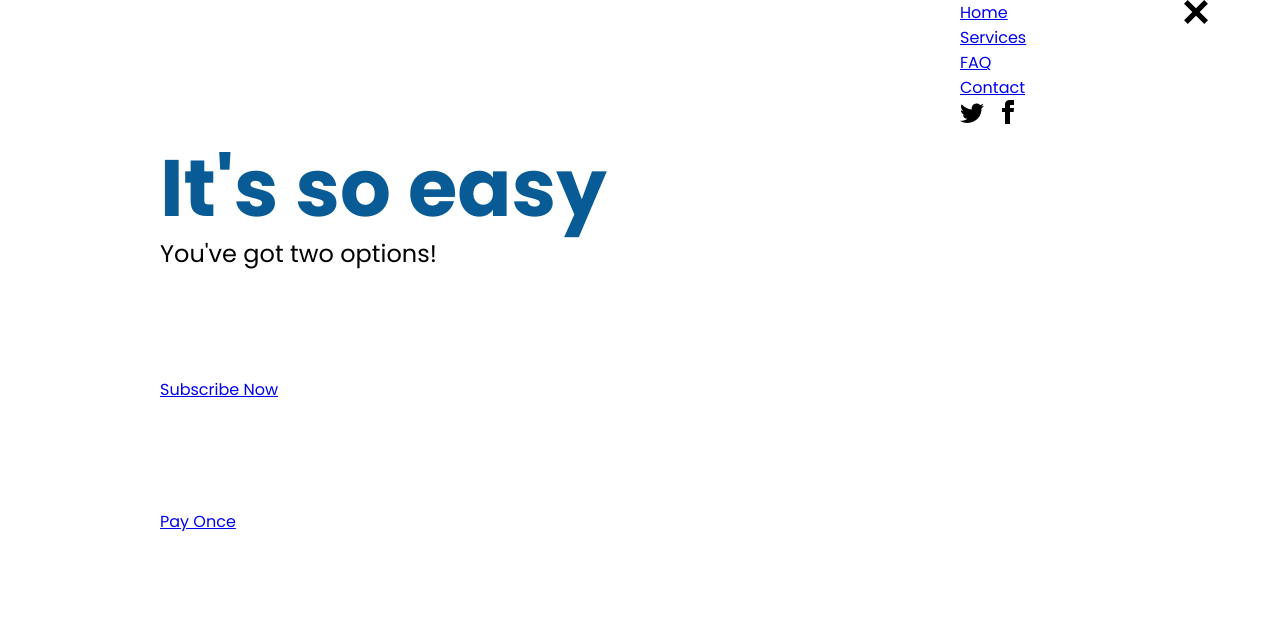
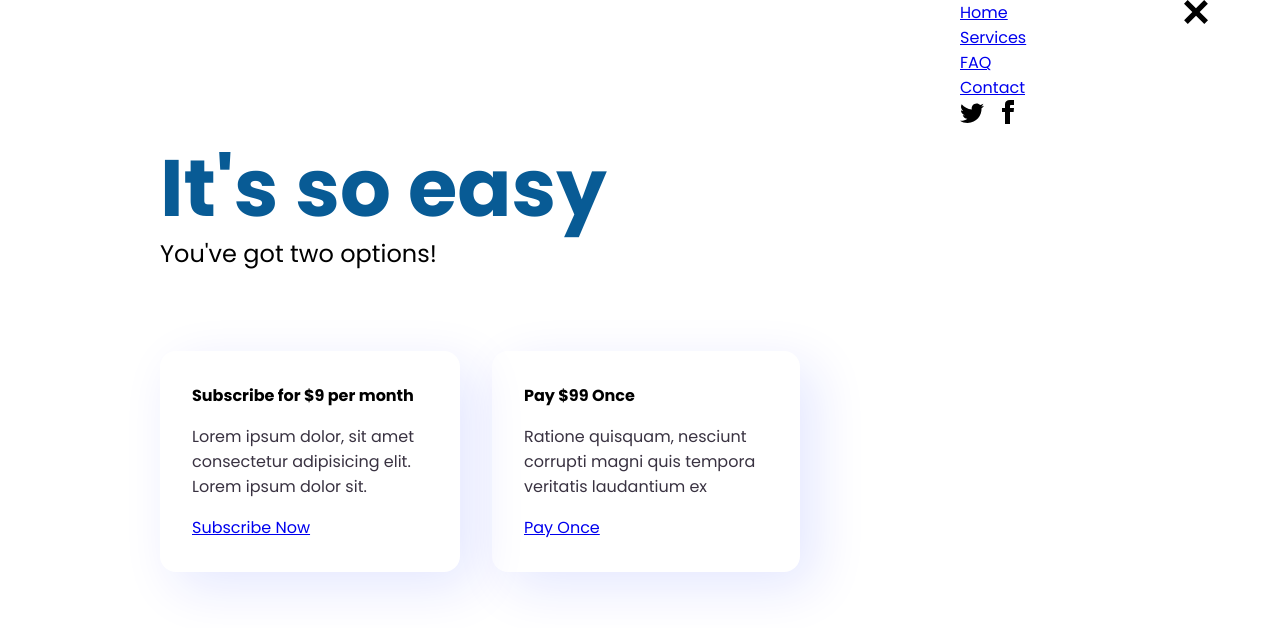
Before and after one commit to Hyperion72R/Animated-Navigation, a plain HTML site: page index.html in a window 1280 px wide. Drawn offline with Linux system fonts and the light colour scheme.

Commit message:
Styling scss

```diff
--- a/css/main.css
+++ b/css/main.css
@@ -127,4 +127,30 @@ h2 {
   font-size: 1.5rem;
   margin-top: -0.5em;
 }
+
+.cards {
+  display: -webkit-box;
+  display: -ms-flexbox;
+  display: flex;
+  margin-top: 5em;
+}
+
+.cards .card {
+  padding: 2em;
+  -webkit-box-shadow: 15px 15px 53px rgba(0, 38, 255, 0.11);
+          box-shadow: 15px 15px 53px rgba(0, 38, 255, 0.11);
+  border-radius: 1em;
+}
+
+.cards .card strong {
+  color: black;
+}
+
+.cards .card p {
+  color: #393241;
+}
+
+.cards .card:nth-of-type(2) {
+  margin-left: 2em;
+}
 /*# sourceMappingURL=main.css.map */
```
Also changed, not shown: 1 other file.
